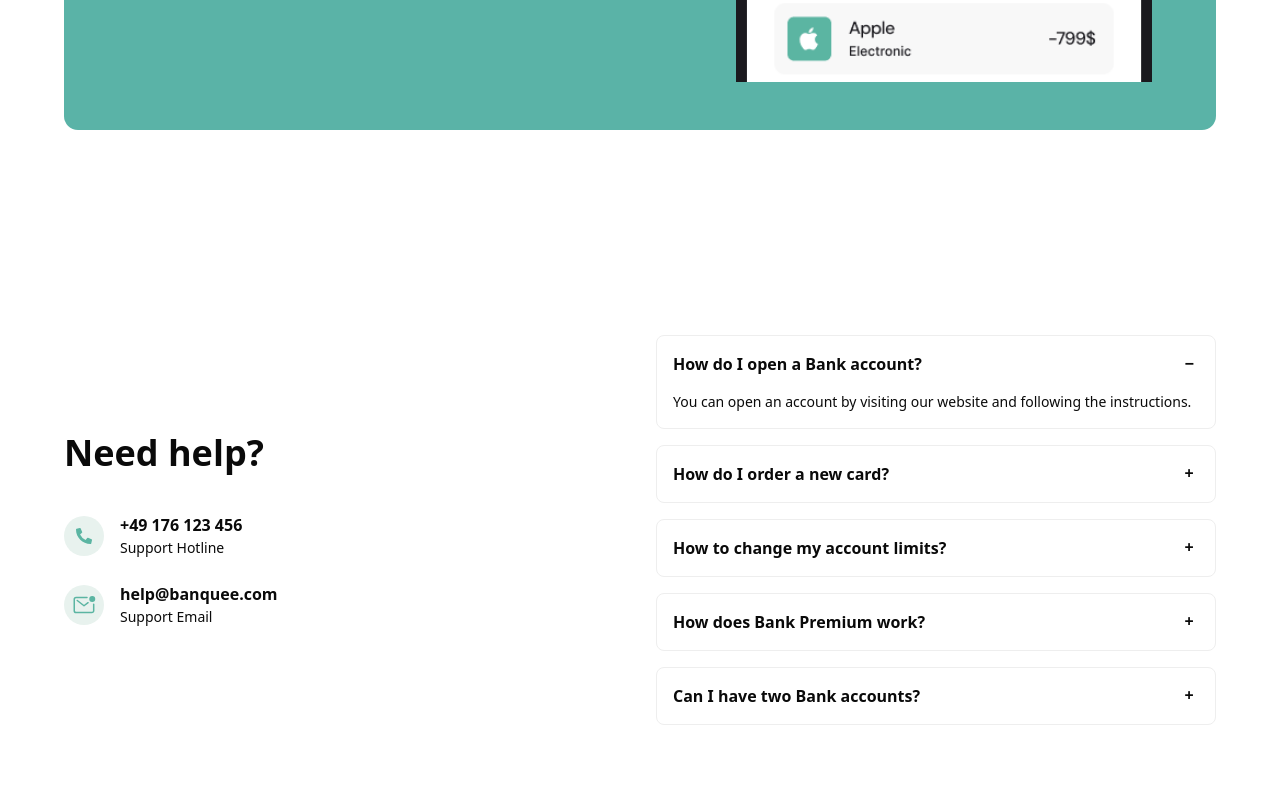
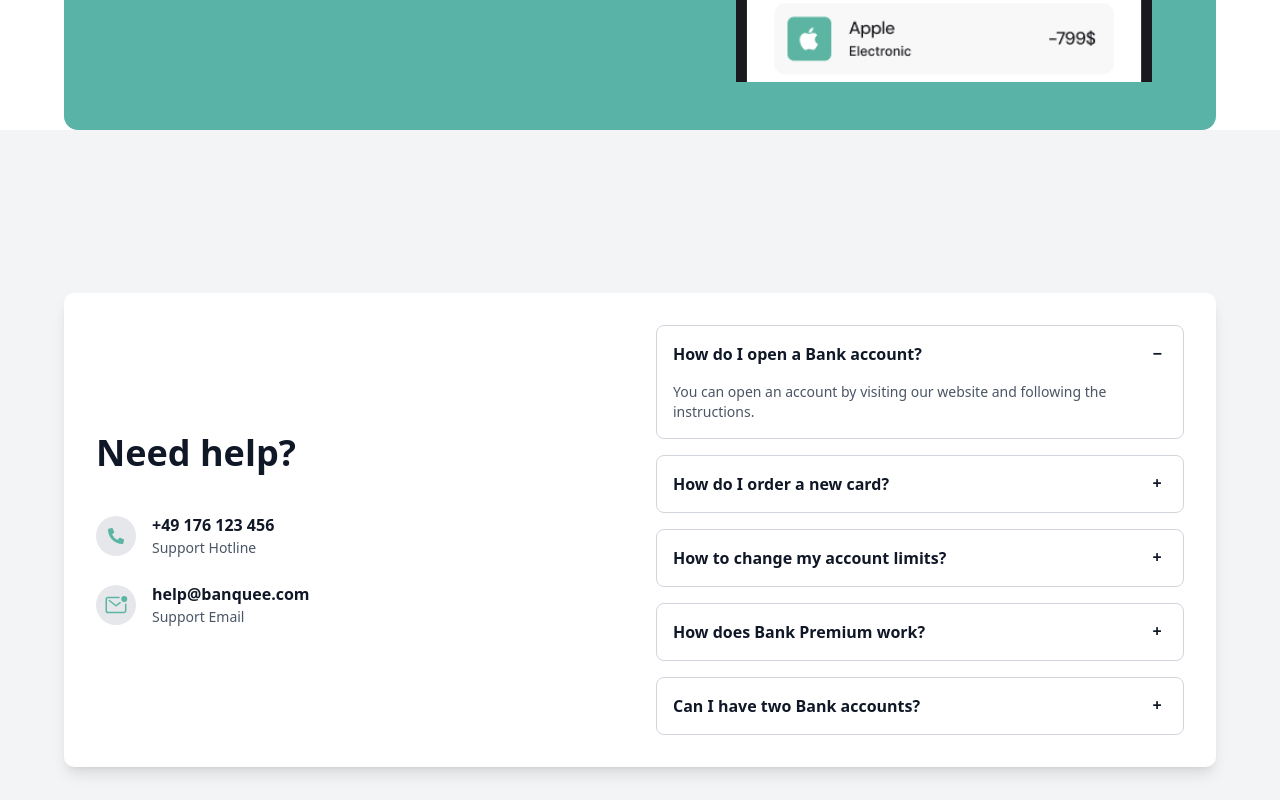
Before and after one commit to mahbub-alom/banquee, a Next.js app: page / in a window 1280 px wide. Shown: the part 5600-6400 px from the top of the page. Built offline with nearby package versions, Linux system fonts and the light colour scheme.

Commit message:
support page dark done

```diff
--- a/src/Components/components/Support.tsx
+++ b/src/Components/components/Support.tsx
@@ -4,28 +4,28 @@ import { IoMailUnreadOutline } from "react-icons/io5";
 
 const SupportPage = () => {
   return (
-    <div className="min-h-screen flex items-center justify-center p-6">
-      <div className="max-w-6xl w-full grid grid-cols-1 md:grid-cols-2 gap-8 bg-white rounded-lg items-center">
+    <div className="min-h-screen flex items-center justify-center p-6 bg-gray-100 dark:bg-gray-900">
+      <div className="max-w-6xl w-full grid grid-cols-1 md:grid-cols-2 gap-8 bg-white dark:bg-gray-800 rounded-lg p-8 shadow-lg items-center">
         {/* Left Side: Contact Info */}
         <div>
-          <h2 className="text-4xl font-semibold mb-6">Need help?</h2>
+          <h2 className="text-4xl font-semibold mb-6 text-gray-900 dark:text-gray-100">Need help?</h2>
           <div className="mt-10 space-y-6">
             <div className="flex items-center gap-4">
-              <div className="w-10 h-10 rounded-full bg-[#E8F2EE] flex items-center justify-center">
+              <div className="w-10 h-10 rounded-full bg-gray-200 dark:bg-gray-700 flex items-center justify-center">
                 <FaPhoneAlt className="text-[#5bb5a2] text-[16px]" />
               </div>
               <div>
-                <p className="text-[16px] font-bold">+49 176 123 456</p>
-                <h6 className="text-[14px]">Support Hotline</h6>
+                <p className="text-[16px] font-bold text-gray-900 dark:text-gray-100">+49 176 123 456</p>
+                <h6 className="text-[14px] text-gray-600 dark:text-gray-400">Support Hotline</h6>
               </div>
             </div>
             <div className="flex items-center gap-4">
-              <div className="w-10 h-10 rounded-full bg-[#E8F2EE] flex items-center justify-center">
+              <div className="w-10 h-10 rounded-full bg-gray-200 dark:bg-gray-700 flex items-center justify-center">
                 <IoMailUnreadOutline className="text-[#5bb5a2] text-[24px]" />
               </div>
               <div>
-                <p className="text-[16px] font-bold">help@banquee.com</p>
-                <h6 className="text-[14px]">Support Email</h6>
+                <p className="text-[16px] font-bold text-gray-900 dark:text-gray-100">help@banquee.com</p>
+                <h6 className="text-[14px] text-gray-600 dark:text-gray-400">Support Email</h6>
               </div>
             </div>
           </div>
@@ -33,51 +33,48 @@ const SupportPage = () => {
 
         {/* Right Side: FAQ Accordion */}
         <div className="space-y-4">
-          <div className="collapse collapse-plus bg-base-100 border border-base-300">
+          <div className="collapse collapse-plus bg-white dark:bg-gray-700 border border-gray-300 dark:border-gray-600">
             <input type="radio" name="faq-accordion" defaultChecked />
-            <div className="collapse-title font-semibold">
+            <div className="collapse-title font-semibold text-gray-900 dark:text-gray-100">
               How do I open a Bank account?
             </div>
-            <div className="collapse-content text-sm">
-              You can open an account by visiting our website and following the
-              instructions.
+            <div className="collapse-content text-sm text-gray-600 dark:text-gray-400">
+              You can open an account by visiting our website and following the instructions.
             </div>
           </div>
-          <div className="collapse collapse-plus bg-base-100 border border-base-300">
+          <div className="collapse collapse-plus bg-white dark:bg-gray-700 border border-gray-300 dark:border-gray-600">
             <input type="radio" name="faq-accordion" />
-            <div className="collapse-title font-semibold">
+            <div className="collapse-title font-semibold text-gray-900 dark:text-gray-100">
               How do I order a new card?
             </div>
-            <div className="collapse-content text-sm">
+            <div className="collapse-content text-sm text-gray-600 dark:text-gray-400">
               Order a new card via your online banking dashboard.
             </div>
           </div>
-          <div className="collapse collapse-plus bg-base-100 border border-base-300">
+          <div className="collapse collapse-plus bg-white dark:bg-gray-700 border border-gray-300 dark:border-gray-600">
             <input type="radio" name="faq-accordion" />
-            <div className="collapse-title font-semibold">
+            <div className="collapse-title font-semibold text-gray-900 dark:text-gray-100">
               How to change my account limits?
             </div>
-            <div className="collapse-content text-sm">
-              Modify your account limits in the settings section of your online
-              banking.
+            <div className="collapse-content text-sm text-gray-600 dark:text-gray-400">
+              Modify your account limits in the settings section of your online banking.
             </div>
           </div>
-          <div className="collapse collapse-plus bg-base-100 border border-base-300">
+          <div className="collapse collapse-plus bg-white dark:bg-gray-700 border border-gray-300 dark:border-gray-600">
             <input type="radio" name="faq-accordion" />
-            <div className="collapse-title font-semibold">
+            <div className="collapse-title font-semibold text-gray-900 dark:text-gray-100">
               How does Bank Premium work?
             </div>
-            <div className="collapse-content text-sm">
-              Lorem ipsum dolor sit amet, consectetur adipiscing elit, sed do
-              eiusmod tempor incididunt ut labore et dolore magna aliqua.
+            <div className="collapse-content text-sm text-gray-600 dark:text-gray-400">
+              Lorem ipsum dolor sit amet, consectetur adipiscing elit, sed do eiusmod tempor incididunt ut labore et dolore magna aliqua.
             </div>
           </div>
-          <div className="collapse collapse-plus bg-base-100 border border-base-300">
+          <div className="collapse collapse-plus bg-white dark:bg-gray-700 border border-gray-300 dark:border-gray-600">
             <input type="radio" name="faq-accordion" />
-            <div className="collapse-title font-semibold">
+            <div className="collapse-title font-semibold text-gray-900 dark:text-gray-100">
               Can I have two Bank accounts?
             </div>
-            <div className="collapse-content text-sm">
+            <div className="collapse-content text-sm text-gray-600 dark:text-gray-400">
               Yes, you can open multiple accounts under the same user ID.
             </div>
           </div>
```
